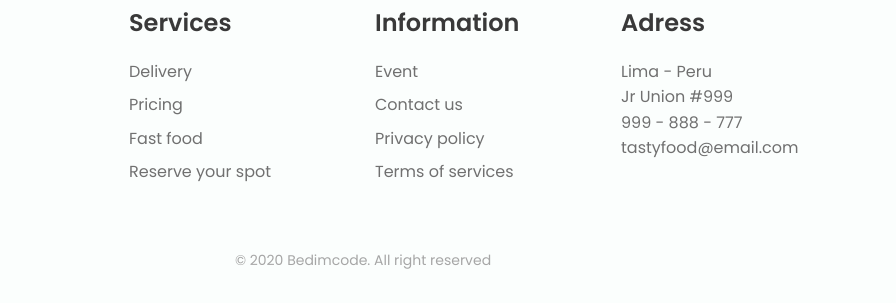
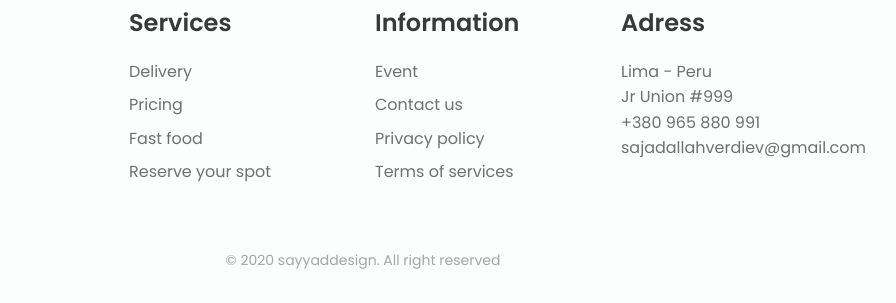
Before and after one commit to sayyaddesign/Restaurant, a plain HTML site: page index.html in a window 1280 px wide. Shown: the part 3461-3764 px from the top of the page, 277-1173 px from the left. Drawn offline with nearby package versions, Linux system fonts and the light colour scheme.

Commit message:
Update index.html

```diff
--- a/index.html
+++ b/index.html
@@ -460,13 +460,13 @@
                     <ul>
                         <li>Lima - Peru</li>
                         <li>Jr Union #999</li>
-                        <li>999 - 888 - 777</li>
-                        <li>tastyfood@email.com</li>
+                        <li>+380 965 880 991</li>
+                        <li>sajadallahverdiev@gmail.com</li>
                     </ul>
                 </div>
             </div>
 
-            <p class="footer__copy">&#169; 2020 Bedimcode. All right reserved</p>
+            <p class="footer__copy">&#169; 2020 sayyaddesign. All right reserved</p>
         </footer>
 
         <!--========== SCROLL REVEAL ==========-->
```
